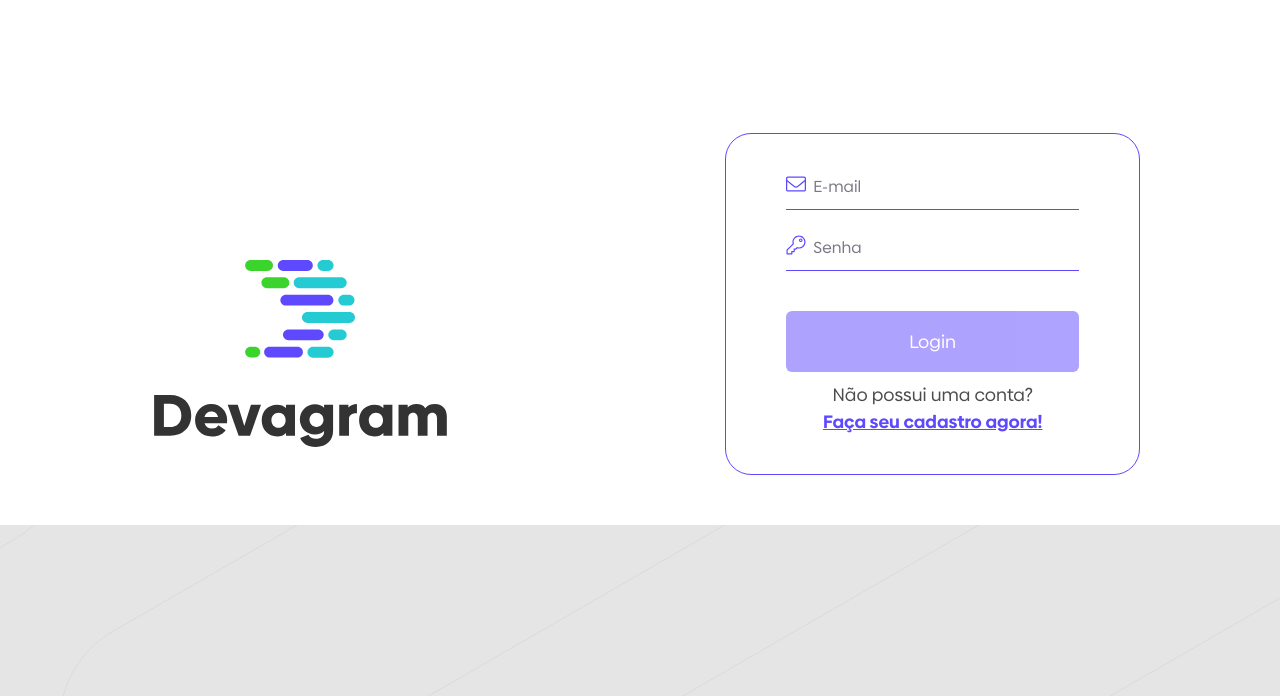
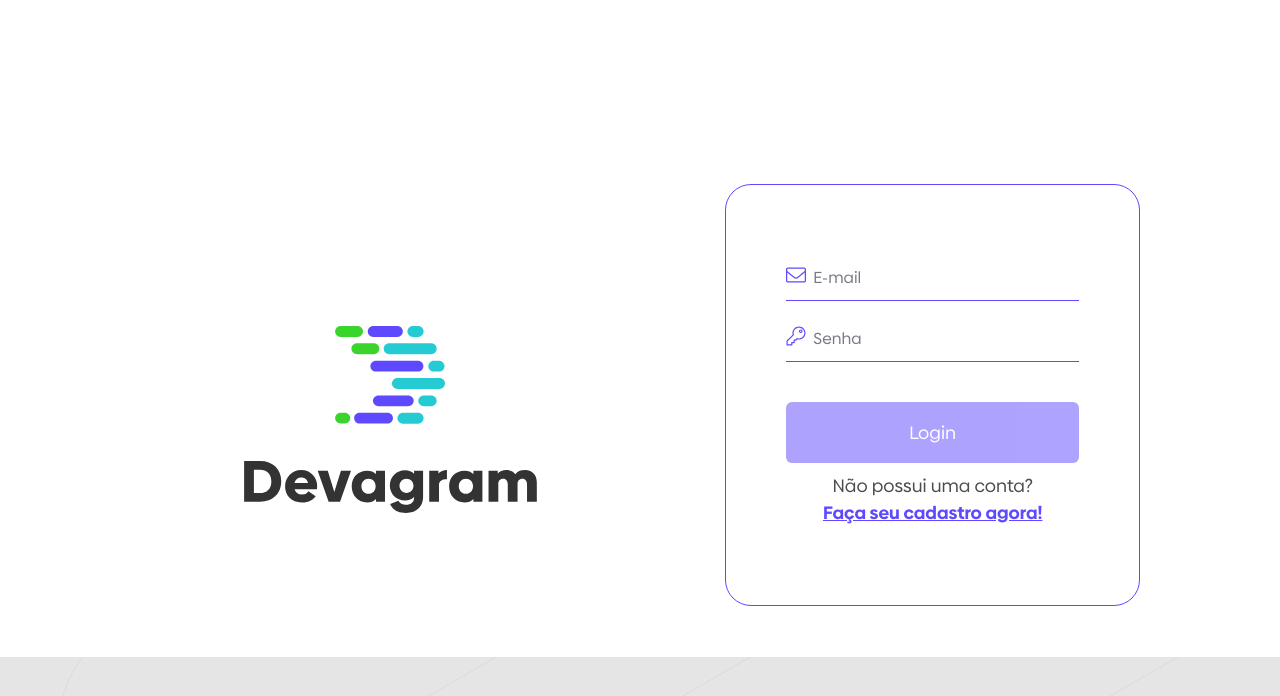
Before and after one commit to RicardolimaR2L/Devagram-React-nextjs, a Next.js app: page / in a window 1280 px wide. Shown: the top 696 px of the page. Built offline with nearby package versions, Linux system fonts and the light colour scheme; no server answers.

Commit message:
correção do logo container

```diff
--- a/styles/paginaPublica.scss
+++ b/styles/paginaPublica.scss
@@ -53,7 +53,7 @@
 
     html,
     body {
-      height:100%
+      height: 100%;
     }
 
     .logoContainer {
@@ -61,11 +61,13 @@
       flex: 2;
       margin-top: 200px;
       width: 100%;
+      padding-bottom: 132px;
 
       .logo {
         width: 100%;
         max-width: 300px;
-        margin-left: 10px;
+        margin-left: 100px;
+        margin-bottom: 50px;
       }
     }
 
@@ -74,8 +76,8 @@
       width: 100%;
       border: 1px solid $corPrimaria;
       border-radius: 26px;
-      padding: 40px 60px;
-      margin-top: 100px;
+      padding: 80px 60px;
+      margin-top: 150px;
     }
 
     .btn {
```
